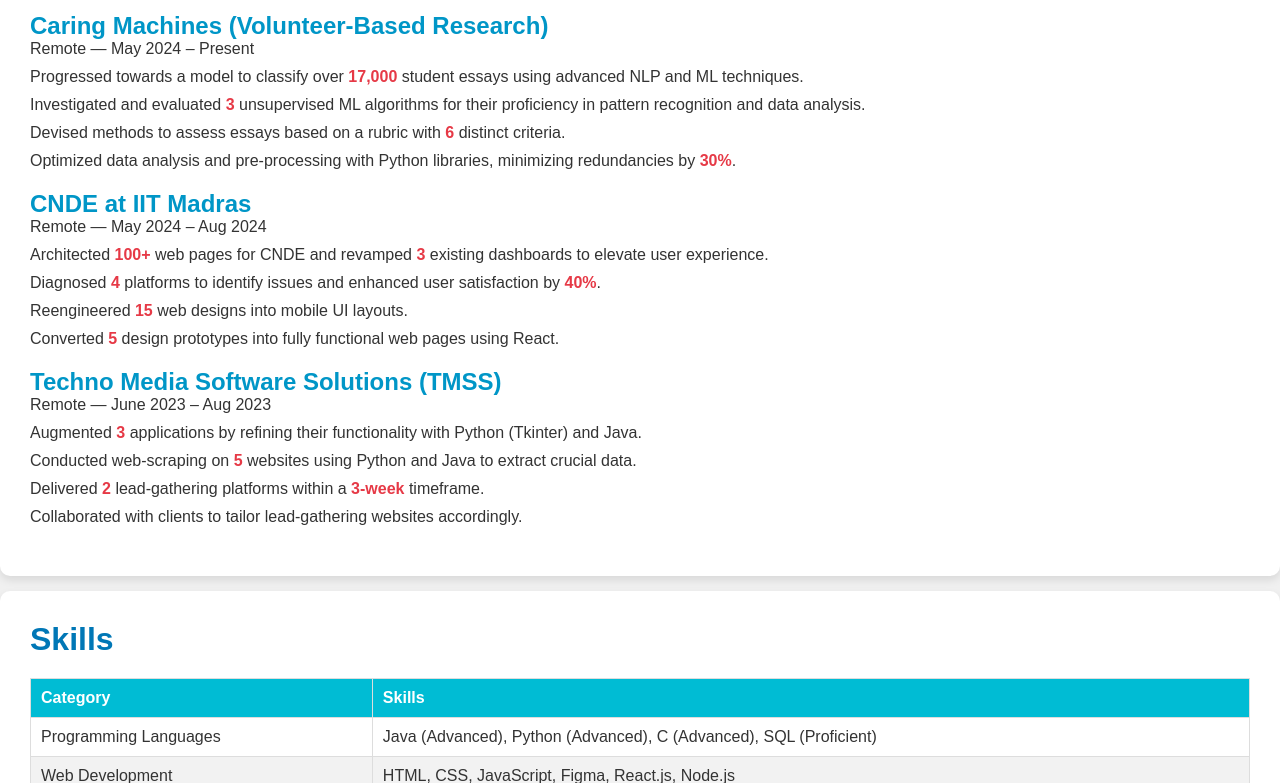
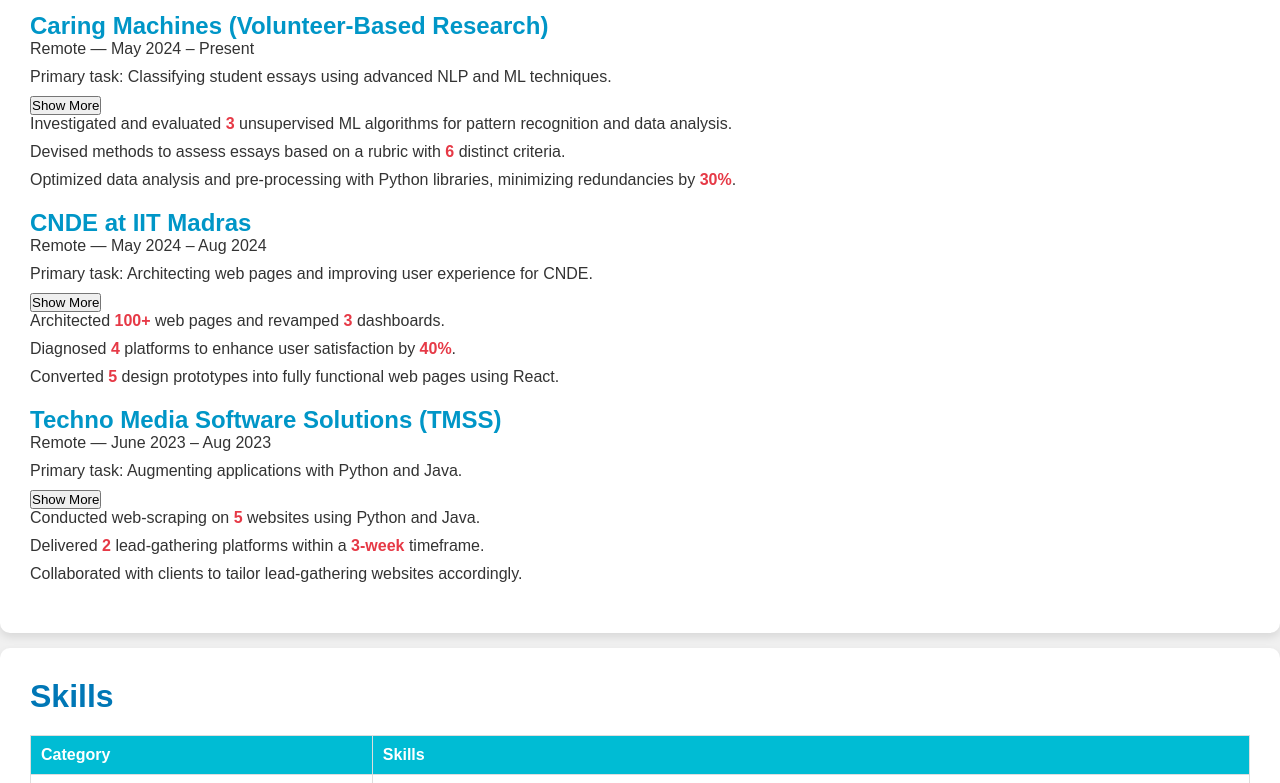
Before and after one commit to sakethdss/portfolio-website, a website: page docs/index.html in a window 1280 px wide. Shown: the part 612-1395 px from the top of the page. Drawn offline with Linux system fonts and the light colour scheme.

Commit message:
Update index.html

```diff
--- a/docs/index.html
+++ b/docs/index.html
@@ -5,6 +5,7 @@
     <meta name="viewport" content="width=device-width, initial-scale=1.0">
     <title>Sai Surya Saketh Devulapalli - Portfolio</title>
     <link rel="stylesheet" href="styles.css">
+    <script defer src="script.js"></script>
 </head>
 <body>
     <header>
@@ -35,37 +36,55 @@
 
     <section id="work-experience">
         <h2>Work Experience</h2>
+        <!-- Caring Machines Internship -->
         <div class="work-block">
             <h3>Caring Machines (Volunteer-Based Research)</h3>
             <p>Remote — May 2024 – Present</p>
             <ul>
-                <li>Progressed towards a model to classify over <strong>17,000</strong> student essays using advanced NLP and ML techniques.</li>
-                <li>Investigated and evaluated <strong>3</strong> unsupervised ML algorithms for their proficiency in pattern recognition and data analysis.</li>
-                <li>Devised methods to assess essays based on a rubric with <strong>6</strong> distinct criteria.</li>
-                <li>Optimized data analysis and pre-processing with Python libraries, minimizing redundancies by <strong>30%</strong>.</li>
+                <li>Primary task: Classifying student essays using advanced NLP and ML techniques.</li>
             </ul>
+            <button class="show-more-btn" onclick="toggleDetails('caring-details', this)">Show More</button>
+            <div id="caring-details" class="more-details">
+                <ul>
+                    <li>Investigated and evaluated <strong>3</strong> unsupervised ML algorithms for pattern recognition and data analysis.</li>
+                    <li>Devised methods to assess essays based on a rubric with <strong>6</strong> distinct criteria.</li>
+                    <li>Optimized data analysis and pre-processing with Python libraries, minimizing redundancies by <strong>30%</strong>.</li>
+                </ul>
+            </div>
         </div>
 
+        <!-- CNDE at IIT Madras Internship -->
         <div class="work-block">
             <h3>CNDE at IIT Madras</h3>
             <p>Remote — May 2024 – Aug 2024</p>
             <ul>
-                <li>Architected <strong>100+</strong> web pages for CNDE and revamped <strong>3</strong> existing dashboards to elevate user experience.</li>
-                <li>Diagnosed <strong>4</strong> platforms to identify issues and enhanced user satisfaction by <strong>40%</strong>.</li>
-                <li>Reengineered <strong>15</strong> web designs into mobile UI layouts.</li>
-                <li>Converted <strong>5</strong> design prototypes into fully functional web pages using React.</li>
+                <li>Primary task: Architecting web pages and improving user experience for CNDE.</li>
             </ul>
+            <button class="show-more-btn" onclick="toggleDetails('cnde-details', this)">Show More</button>
+            <div id="cnde-details" class="more-details">
+                <ul>
+                    <li>Architected <strong>100+</strong> web pages and revamped <strong>3</strong> dashboards.</li>
+                    <li>Diagnosed <strong>4</strong> platforms to enhance user satisfaction by <strong>40%</strong>.</li>
+                    <li>Converted <strong>5</strong> design prototypes into fully functional web pages using React.</li>
+                </ul>
+            </div>
         </div>
 
+        <!-- Techno Media Software Solutions Internship -->
         <div class="work-block">
             <h3>Techno Media Software Solutions (TMSS)</h3>
             <p>Remote — June 2023 – Aug 2023</p>
             <ul>
-                <li>Augmented <strong>3</strong> applications by refining their functionality with Python (Tkinter) and Java.</li>
-                <li>Conducted web-scraping on <strong>5</strong> websites using Python and Java to extract crucial data.</li>
-                <li>Delivered <strong>2</strong> lead-gathering platforms within a <strong>3-week</strong> timeframe.</li>
-                <li>Collaborated with clients to tailor lead-gathering websites accordingly.</li>
+                <li>Primary task: Augmenting applications with Python and Java.</li>
             </ul>
+            <button class="show-more-btn" onclick="toggleDetails('tmss-details', this)">Show More</button>
+            <div id="tmss-details" class="more-details">
+                <ul>
+                    <li>Conducted web-scraping on <strong>5</strong> websites using Python and Java.</li>
+                    <li>Delivered <strong>2</strong> lead-gathering platforms within a <strong>3-week</strong> timeframe.</li>
+                    <li>Collaborated with clients to tailor lead-gathering websites accordingly.</li>
+                </ul>
+            </div>
         </div>
     </section>
 
```
